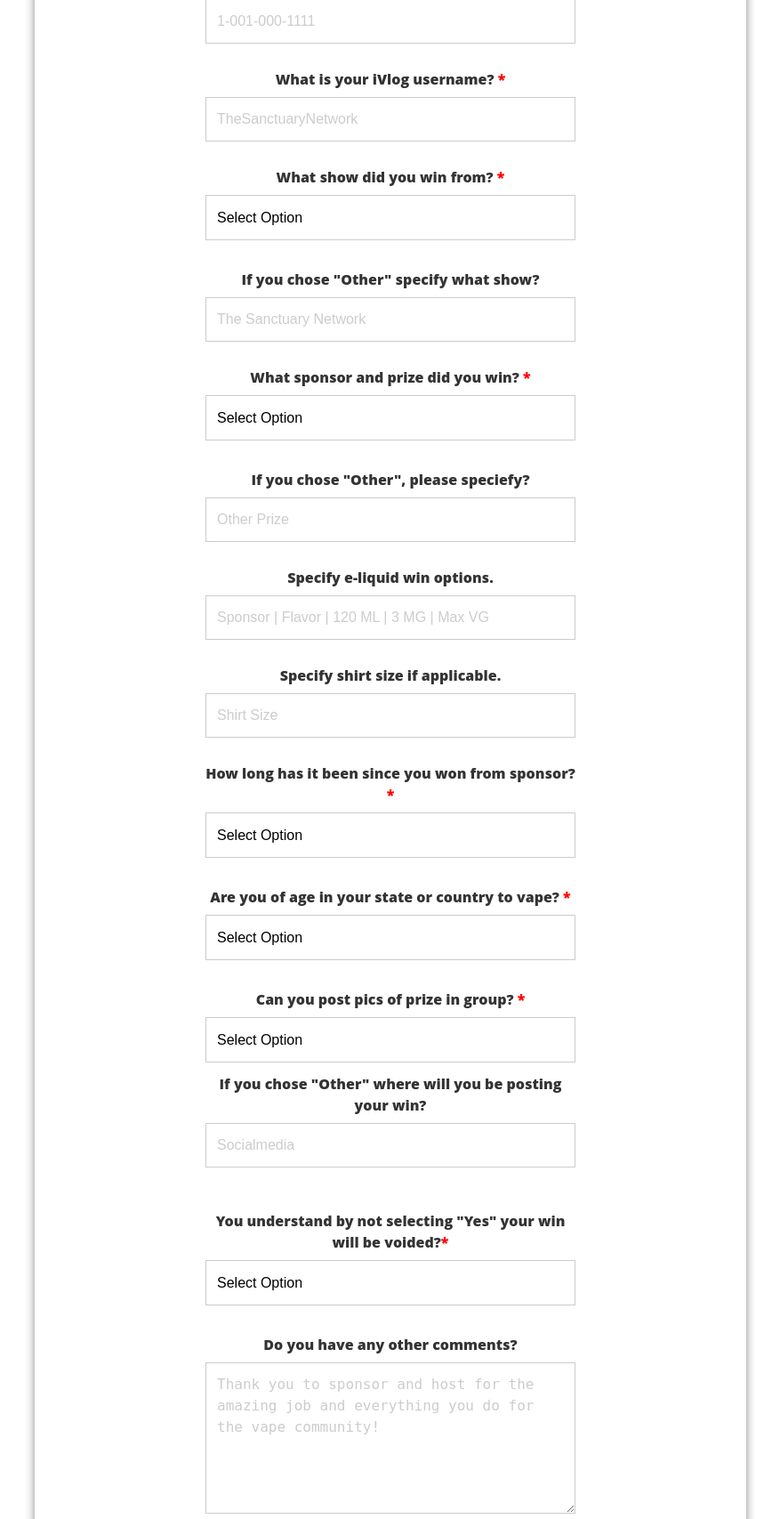
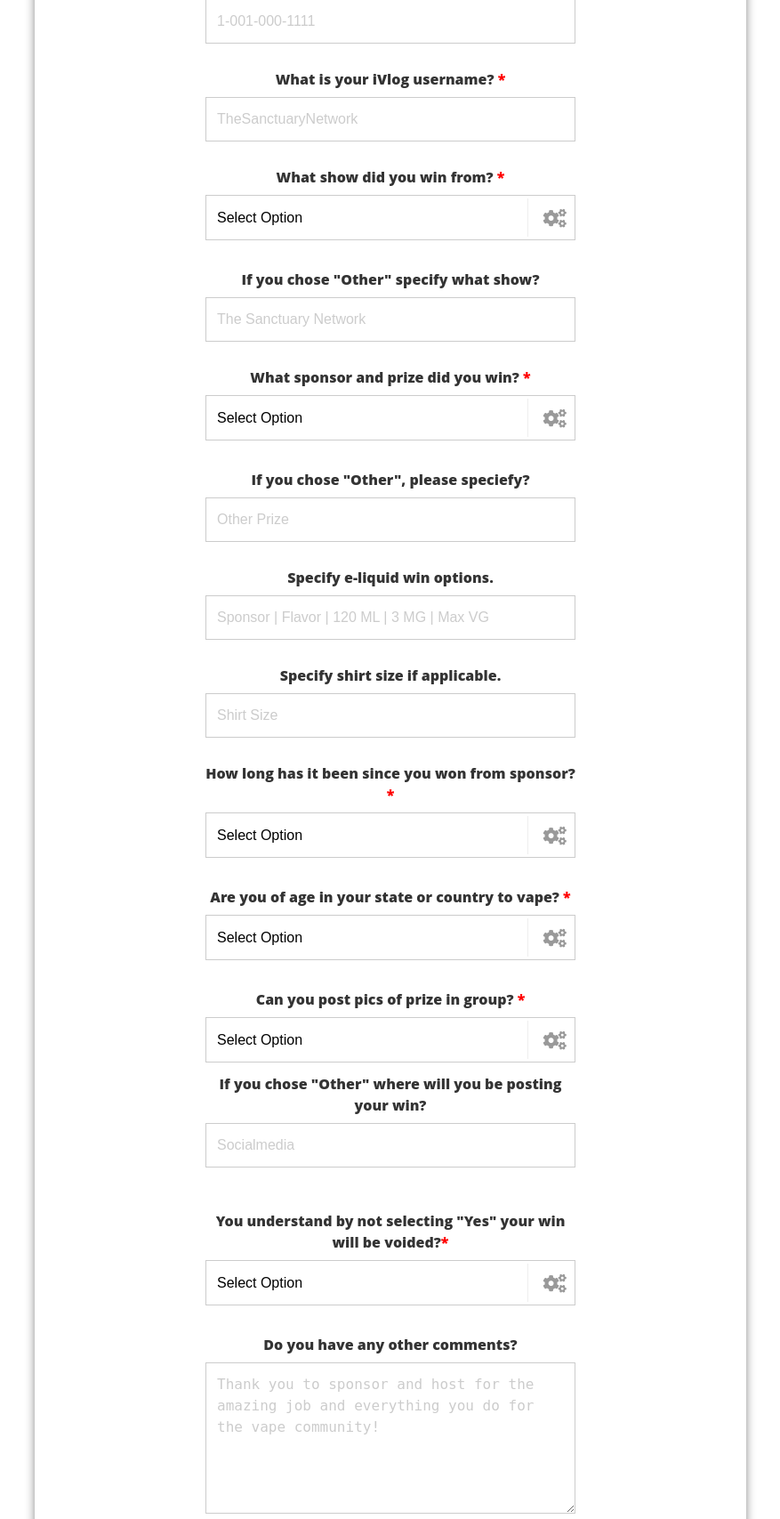
Before and after one commit to CSanctuary/sanctuary, a PHP site: page / in a window 1280 px wide. Shown: the part 1726-3433 px from the top of the page at 89% size, without its empty margins (201-1078 px from the left). Run offline with PHP 8.4, Linux system fonts and the light colour scheme.

Commit message:
Update style.css

```diff
--- a/style.css
+++ b/style.css
@@ -126,8 +126,8 @@ body {
 }
 
      .dropdown .dropdown-options::after {
-     font-family: Font Awesome
-     content: "\f085";
+     content: '\f085';
+     font-family: 'Font Awesome 5 Free';
      color: #999;
      font-size: 1.3em;
      position: absolute;
@@ -135,6 +135,7 @@ body {
      right: .2em;
      display: block;
      background: white;
+     -webkit-font-smoothing: antialiased;
      padding: .5em .3em .4em .8em;
      pointer-events: none;
      border-left: 1px solid #eee;
```
